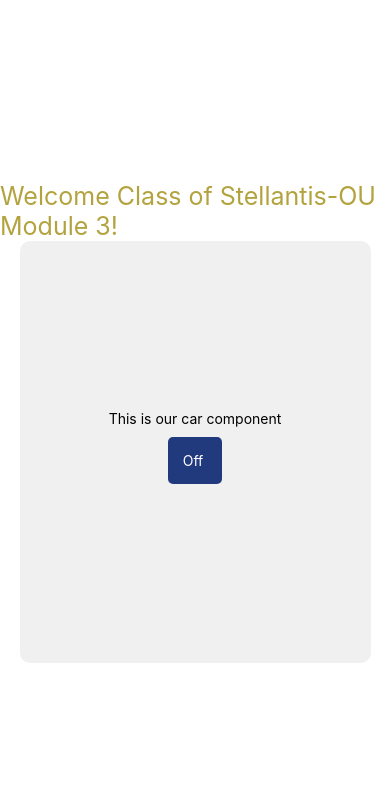
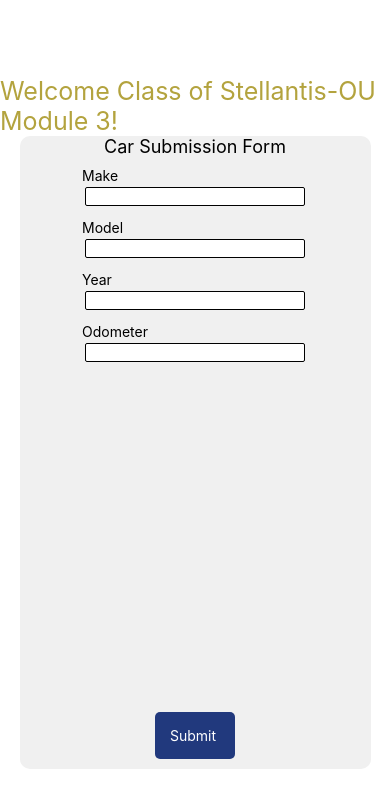
Before and after one commit to palmex/frontend0228, a React Native app: screen / in a window 390 px wide. Shown: the top 808 px of the page. Built offline with nearby package versions, Linux system fonts and the light colour scheme.

Commit message:
added form & states

```diff
--- a/App.js
+++ b/App.js
@@ -7,7 +7,7 @@
   return (
     <View style={styles.container}>
       <Text style={styles.title} >Welcome Class of Stellantis-OU Module 3!</Text>
-      <Car></Car>
+      <Car header={"Car Submission Form"}></Car>
     </View>
   );
 
--- a/components/Car.js
+++ b/components/Car.js
@@ -1,5 +1,5 @@
 // import dependencies
-import { StyleSheet, Text, View, Button,TouchableOpacity } from 'react-native';
+import { StyleSheet, Text, View, Button,TouchableOpacity, ScrollView, TextInput } from 'react-native';
 import React from "react";
 
 // define & build (& export) functionality of component
@@ -9,32 +9,67 @@
     constructor(props){
         super(props)
         this.state = {
-            buttonTitle: "Off",
+            buttonTitle: "Submit",
             buttonStatus: false,
+            make: "",
+            model: "",
+            year: "",
+            odometer: "",
         }
         this.submission = this.submission.bind(this)
     }
 
-    submission = () =>{
-        if (!this.state.buttonStatus){
-            this.setState({buttonTitle: "On"})
-        } else {
-            this.setState({buttonTitle: "Off"})
-        }
-
-        this.setState({buttonStatus: !this.state.buttonStatus})
-
+    submission = () => {
+        console.log("state: ", this.state)
+        // if (!this.state.buttonStatus){
+        //     this.setState({buttonTitle: "On"})
+        // } else {
+        //     this.setState({buttonTitle: "Off"})
+        // }
+        // this.setState({buttonStatus: !this.state.buttonStatus})
     }
 
     // render our GUI
     render(){
         return(
             <View style={styles.container}>
-                <Text>This is our car component</Text>
+                <Text style={styles.header}>{this.props.header}</Text>
                 {/* <Button title={this.state.buttonTitle}></Button> */}
+
+                <ScrollView>
+                <Text style={styles.inputTitle}>Make</Text>
+                <TextInput
+                style={styles.input}
+                value={this.state.make}
+                onChangeText={(e) => this.setState({make: e})}
+                />
+
+                <Text style={styles.inputTitle}>Model</Text>
+                <TextInput
+                    style={styles.input}
+                    value={this.state.model}
+                    onChangeText={(e) => this.setState({model: e})}
+                />
+
+                <Text style={styles.inputTitle}>Year</Text>
+                <TextInput
+                style={styles.input}
+                value={this.state.year}
+                onChangeText={(e) => this.setState({year: e})}
+                />
+
+                <Text style={styles.inputTitle}>Odometer</Text>
+                <TextInput
+                    style={styles.input}
+                    value={this.state.odometer}
+                    onChangeText={(e) => this.setState({odometer: e})}
+                />
+                </ScrollView>
+
                 <TouchableOpacity
                     style={styles.pressable}
-                    onPress={this.submission}>
+                    onPress={this.submission}
+                    >
                     <Text style={{color: "white"}}>{this.state.buttonTitle} </Text>
                 </TouchableOpacity>
             </View>
@@ -52,7 +87,7 @@
       borderRadius: 10,
     //   borderColor: "black",
     //   borderWidth: 1,
-      maxHeight: "50%",
+      maxHeight: "75%",
       width: "90%",
       alignItems: 'center',
       justifyContent: 'center',
@@ -62,5 +97,17 @@
         borderRadius: 5,
         padding: 15,
         margin: 10,
+    },
+    input:{
+        backgroundColor: "white",
+        borderRadius: 2,
+        borderWidth: 1,
+        margin: 3,
+    },
+    inputTitle:{
+       marginTop: 10,
+    },
+    header: {
+        fontSize: 18,
     }
 })
```
